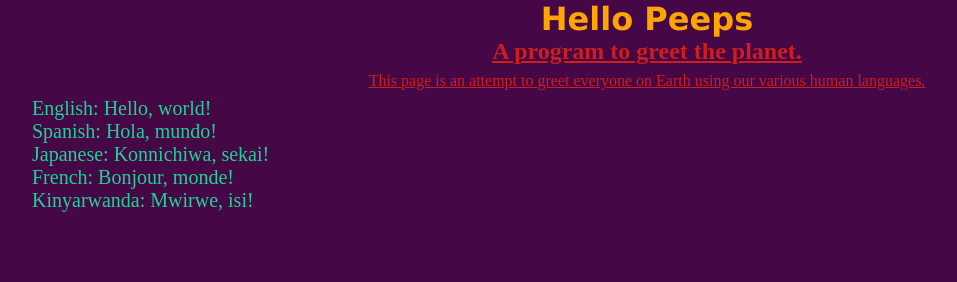
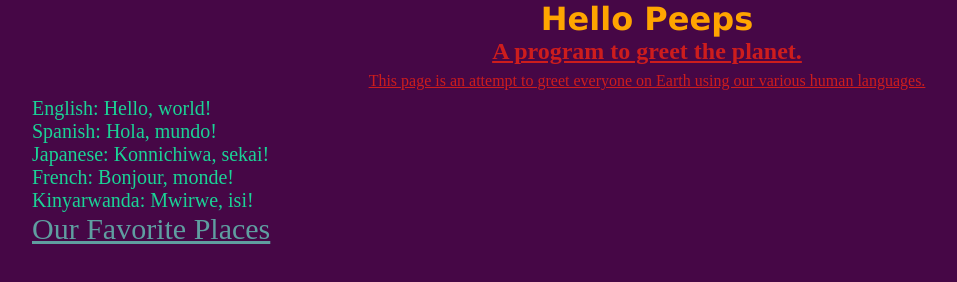
Before and after one commit to ESC18/hello-world, a plain HTML site: page Html/hello-world.html in a window 1280 px wide. Shown: the whole page, without its empty margins (18-975 px from the left). Drawn offline with Linux system fonts and the light colour scheme.

Commit message:
(WIP) Added styles to stylesheet for Favorite places HTML

```diff
--- a/CSS/hello-world.css
+++ b/CSS/hello-world.css
@@ -24,5 +24,8 @@ ul{
     list-style: none;
     color: rgb(27, 211, 150);
     font-size: 20px;
-
 }
+.anchor {
+    color: cadetblue;
+    font-size: 30px;
+}
--- a/Html/hello-world.html
+++ b/Html/hello-world.html
@@ -21,6 +21,6 @@
         <li> French: Bonjour, monde! </li>
         <li> Kinyarwanda: Mwirwe, isi! </li>
     </ul>
-    <a href="favorite-places.html"></a>
+    <a class="anchor" href="favorite-places.html">Our Favorite Places</a>
 </body>
 </html>
```
Also changed, not shown: Html/favorite-places.html (+1 -0 lines), CSS/favorite-places.css (added).
